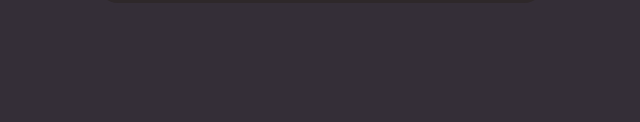
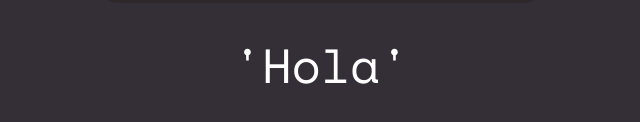
Before and after one commit to constanzacordova/taller_git2, a plain HTML site: page index.html in a window 1280 px wide. Shown: the part 578-700 px from the top of the page, without its empty margins (319-959 px from the left). Drawn offline with nearby package versions, Linux system fonts and the light colour scheme.

Commit message:
actualizacion index

```diff
--- a/index.html
+++ b/index.html
@@ -17,6 +17,7 @@
     <button type="button" class="btn">
       <a href="https://github.com/" target="_blank">Click aquí para ir a GitHub!</a>
     </button>
+    <h1>'Hola'</h1>
   </div>
 </body>
 </html>
```
